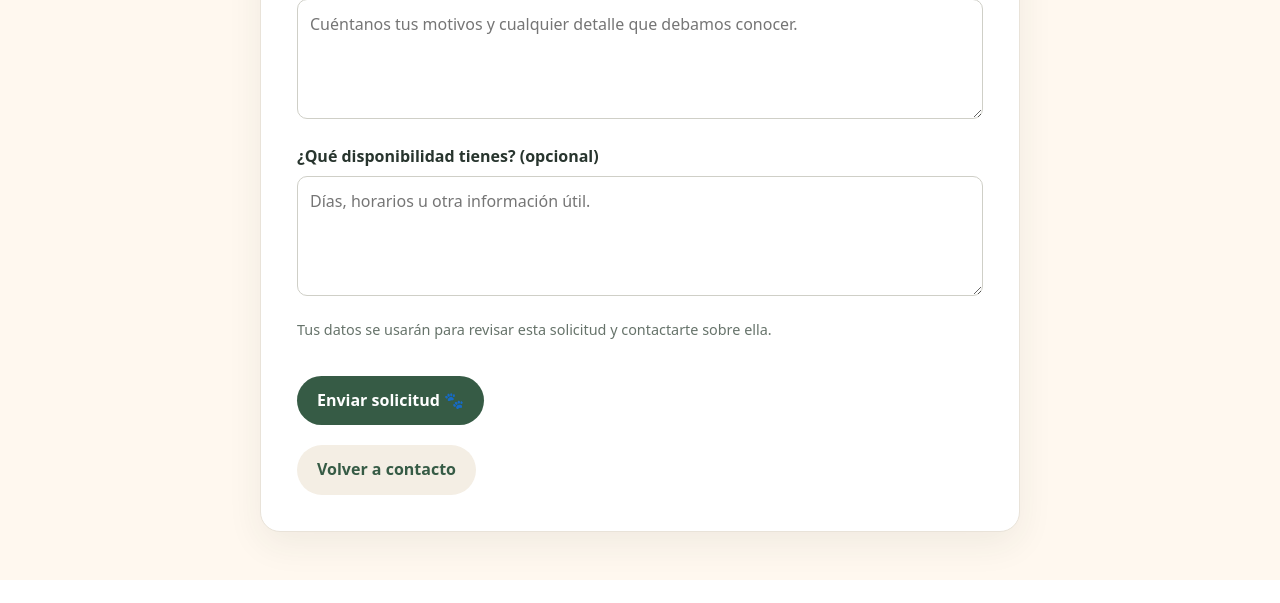
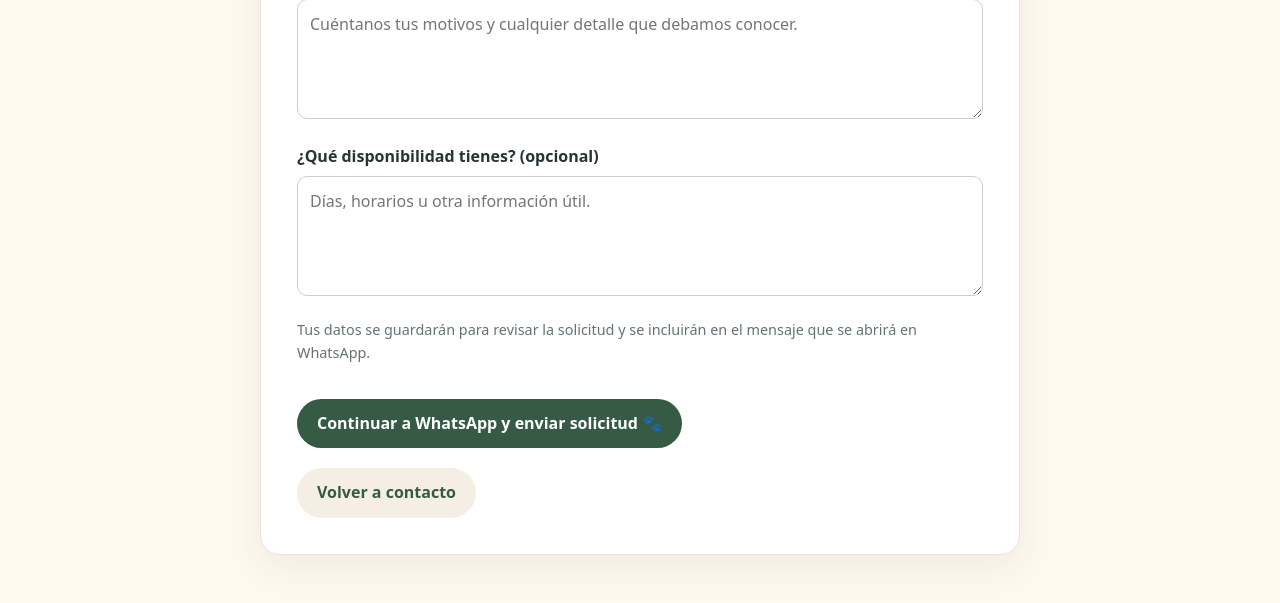
Before and after one commit to Ponce230407/Sistema_Ponce, a PHP site: page /Foto/public/solicitud.php in a window 1280 px wide. Shown: the part 1056-1659 px from the top of the page. Before the commit the page ends 1636 px from the top, so only its background shows below. Run offline with PHP 8.4, Linux system fonts and the light colour scheme.

Commit message:
Envía solicitudes al WhatsApp de contacto

```diff
--- a/Foto/public/solicitud.php
+++ b/Foto/public/solicitud.php
@@ -51,7 +51,18 @@ if ($_SERVER['REQUEST_METHOD'] === 'POST') {
             ) ENGINE=InnoDB DEFAULT CHARSET=utf8mb4 COLLATE=utf8mb4_unicode_ci");
             $statement = $pdo->prepare('INSERT INTO solicitudes_adopcion_voluntariado (nombre, correo, telefono, tipo, perro, motivo, hogar, disponibilidad) VALUES (?, ?, ?, ?, ?, ?, ?, ?)');
             $statement->execute([$nombre, $correo, $telefono, $tipo, $perro, $motivo, $hogar, $disponibilidad]);
-            $enviada = true;
+
+            $etiquetaTipo = $tipo === 'adopcion' ? 'Adopción' : 'Voluntariado';
+            $mensaje = "Hola, envié una solicitud de {$etiquetaTipo} desde Patitas con Hogar.\n\n";
+            $mensaje .= "Nombre: {$nombre}\nCorreo: {$correo}\nTeléfono: " . ($telefono !== '' ? $telefono : 'No indicado') . "\n";
+            if ($tipo === 'adopcion') {
+                $mensaje .= "Perro que me interesó: {$perro}\nDónde viviría: {$hogar}\n";
+            }
+            $mensaje .= "Motivo: {$motivo}\nDisponibilidad: " . ($disponibilidad !== '' ? $disponibilidad : 'No indicada') . "\n\nPor favor, revisen mi solicitud y contáctenme.";
+
+            // WhatsApp requiere el número en formato internacional: México (52) + los 10 dígitos.
+            header('Location: https://wa.me/525537574716?text=' . rawurlencode($mensaje), true, 303);
+            exit;
         } catch (Throwable $exception) {
             error_log('No se pudo guardar la solicitud: ' . $exception->getMessage());
             $error = 'No pudimos enviar tu solicitud en este momento. Inténtalo más tarde.';
@@ -94,8 +105,8 @@ if ($_SERVER['REQUEST_METHOD'] === 'POST') {
         </div>
         <label for="motivo" id="motivo-label">¿Por qué te interesa adoptar o participar?</label><textarea id="motivo" name="motivo" minlength="10" maxlength="2000" required placeholder="Cuéntanos tus motivos y cualquier detalle que debamos conocer."><?= solicitud_h($_POST['motivo'] ?? '') ?></textarea>
         <label for="disponibilidad">¿Qué disponibilidad tienes? (opcional)</label><textarea id="disponibilidad" name="disponibilidad" maxlength="500" placeholder="Días, horarios u otra información útil."><?= solicitud_h($_POST['disponibilidad'] ?? '') ?></textarea>
-        <p class="help">Tus datos se usarán para revisar esta solicitud y contactarte sobre ella.</p>
-        <button class="button" type="submit">Enviar solicitud 🐾</button>
+        <p class="help">Tus datos se guardarán para revisar la solicitud y se incluirán en el mensaje que se abrirá en WhatsApp.</p>
+        <button class="button" type="submit">Continuar a WhatsApp y enviar solicitud 🐾</button>
       </form>
       <a class="button secondary" href="/Foto/ubicacion.html">Volver a contacto</a>
     <?php endif; ?>
```
